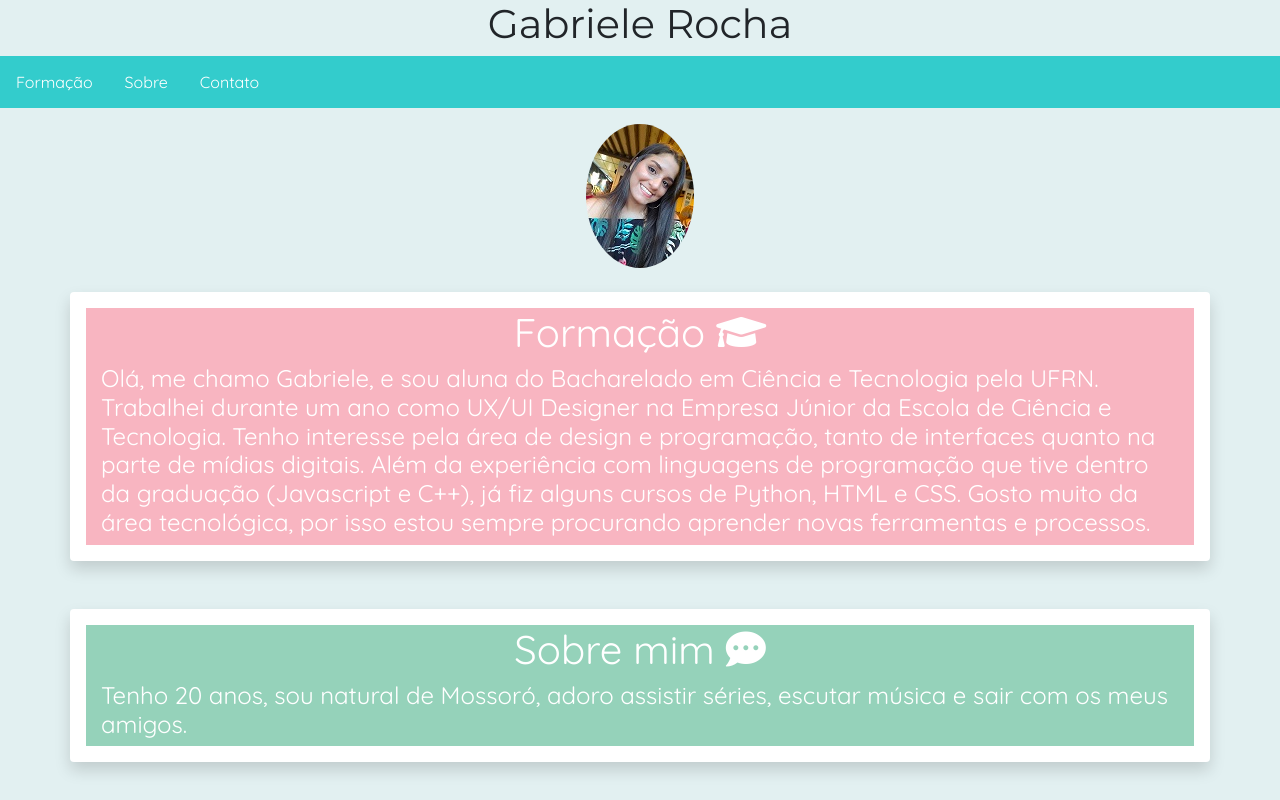
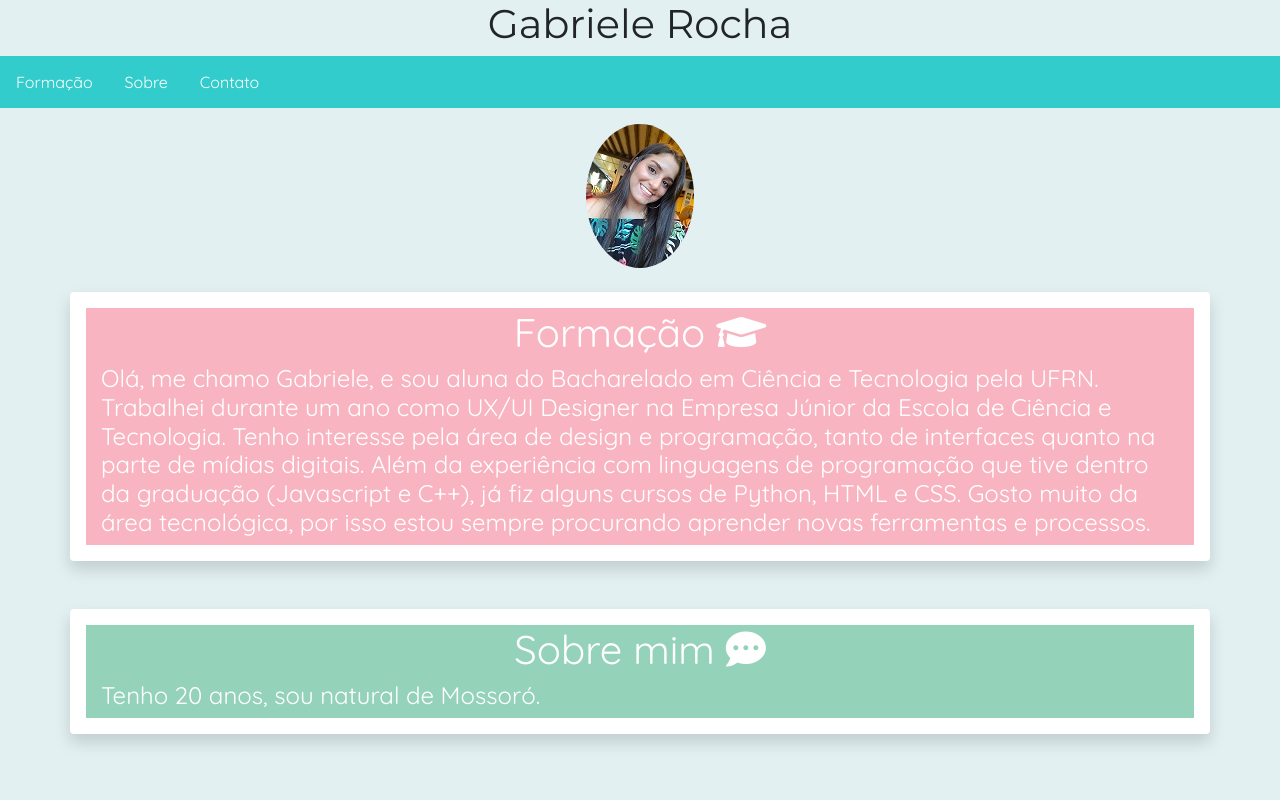
Before and after one commit to gabirochac/gabirochac.github.io, a plain HTML site: page index.html in a window 1280 px wide. Shown: the top 800 px of the page. Drawn offline with nearby package versions, Linux system fonts and the light colour scheme.

Commit message:
Update index.html

```diff
--- a/index.html
+++ b/index.html
@@ -48,7 +48,7 @@
 
       <h1>Sobre mim <i class="fas fa-comment-dots" style="color: white"></i> </h1>
 
-      <h4>Tenho 20 anos, sou natural de Mossoró, adoro assistir séries, escutar música e sair com os meus amigos.</h4>
+      <h4>Tenho 20 anos, sou natural de Mossoró.</h4>
 
     </div>
   </div>
```
